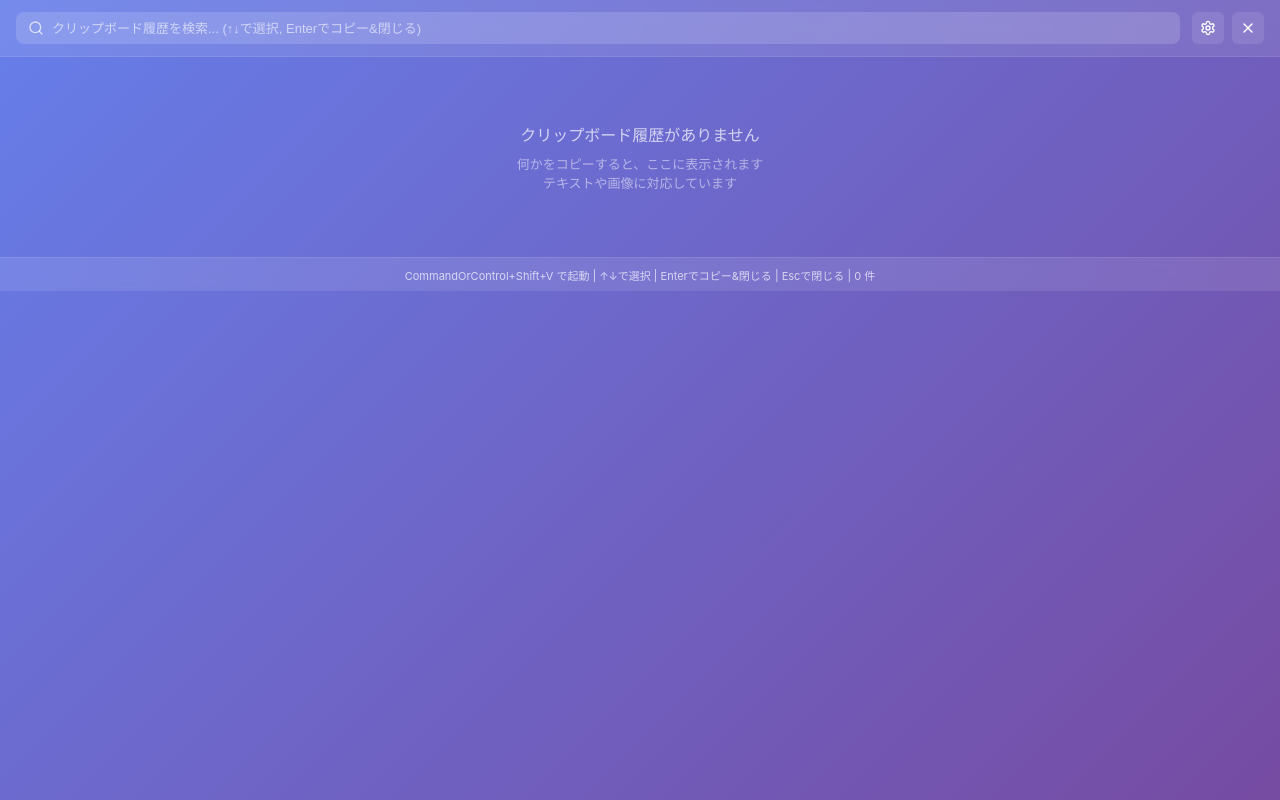
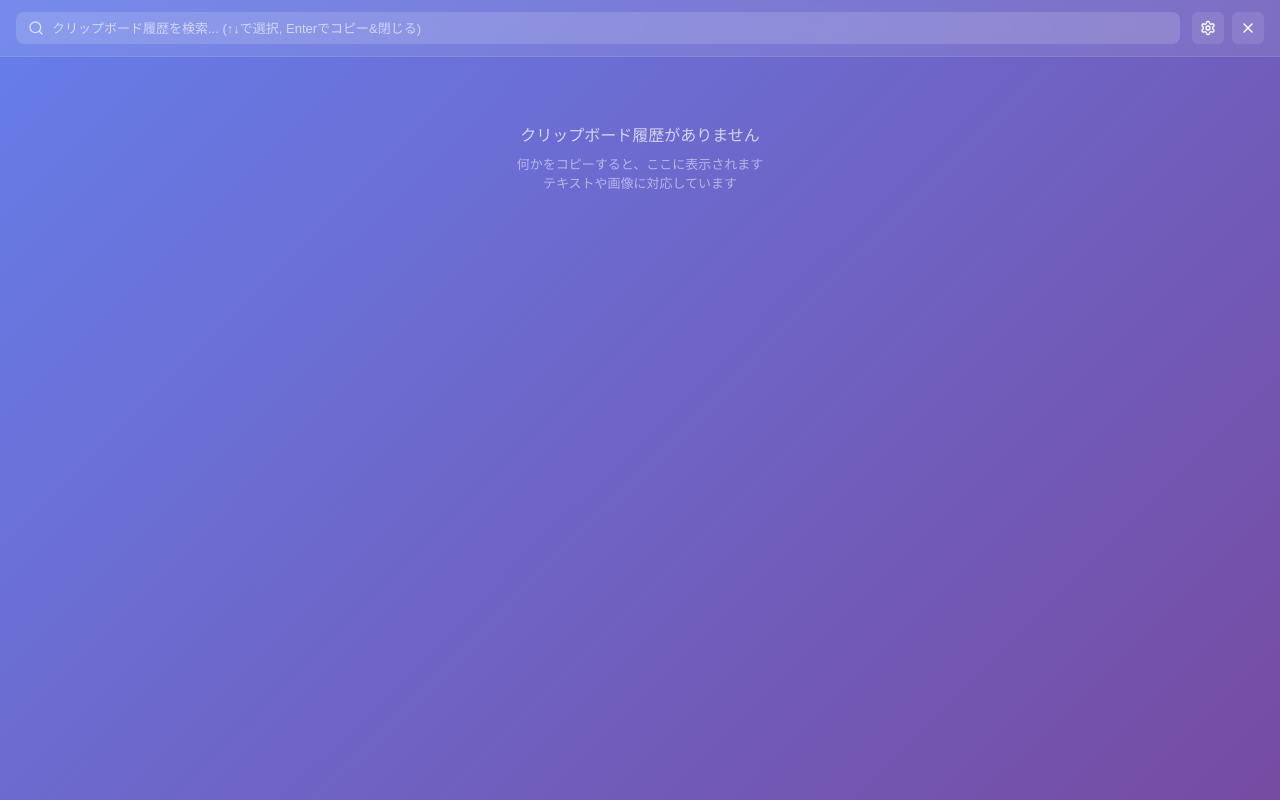
Before and after one commit to kojitakakipathos/clipray, a React (Vite) app: page / in a window 1280 px wide. Built offline with nearby package versions, Linux system fonts and the light colour scheme.

Commit message:
feat: conditionally render Footer component based on filtered items count

```diff
--- a/src/App.tsx
+++ b/src/App.tsx
@@ -161,7 +161,9 @@ function App() {
         listRef={clipboardListRef}
       />
 
-      <Footer hotkey={config.hotkey} itemCount={filteredItems.length} />
+      {filteredItems.length > 0 && (
+        <Footer hotkey={config.hotkey} itemCount={filteredItems.length} />
+      )}
     </div>
   );
 }
```
